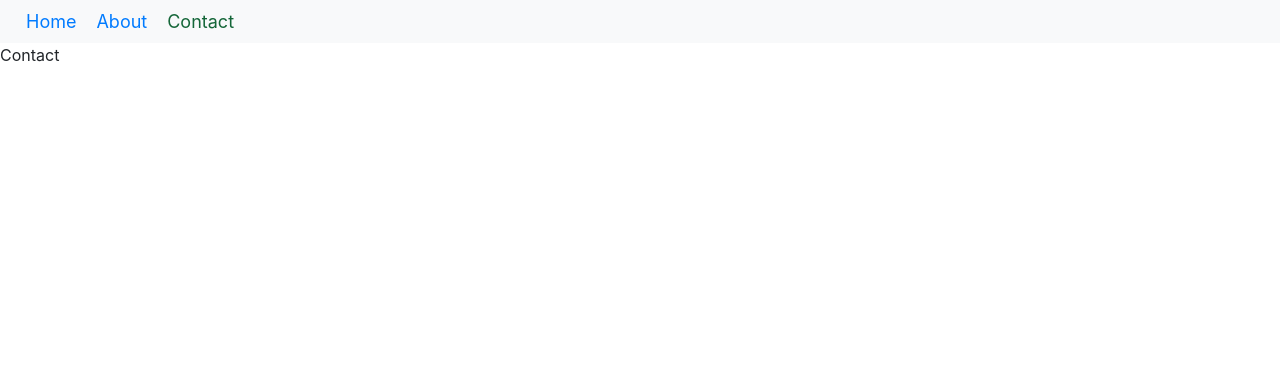
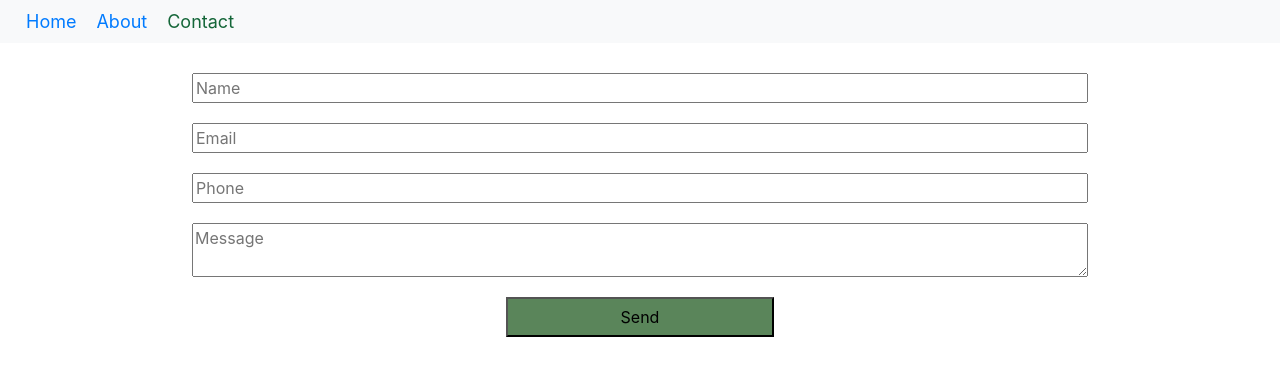
Before and after one commit to araksya97/Future_Project, a React (Create React App) app: page /contact in a window 1280 px wide. Shown: the top 376 px of the page. Built offline with nearby package versions, Linux system fonts and the light colour scheme.

Commit message:
added contact page with hooks

```diff
--- a/src/components/pages/Contact/Contact.jsx
+++ b/src/components/pages/Contact/Contact.jsx
@@ -1,8 +1,71 @@
-import React from 'react';
+import React, { useState } from 'react';
+import styles from './ContactStyle.module.css'
 
-export default function About() {
 
+const defaultValues = {
+    name: '',
+    email: '',
+    phone: '',
+    message: ''
+};
+export default function Contact() {
+    const [values, setValues] = useState(defaultValues)
+
+    const handleChange = (event) => {
+        const { name, value } = event.target
+        setValues({
+            ...values,
+            [name]: value,
+        });
+    };
+    const send = () => {
+        if (values === defaultValues) {
+            return;
+        }
+        console.log(values);
+
+        setValues(defaultValues);
+    };
     return (
-       <div>Contact</div>
+        <div className={styles.form}>
+            <input
+                className={styles.formElem}
+                type='text'
+                name='name'
+                value={values.name}
+                placeholder='Name'
+                onChange={handleChange}
+            />
+            <input
+                className={styles.formElem}
+                type='email'
+                name='email'
+                value={values.email}
+                placeholder='Email'
+                onChange={handleChange}
+            />
+            <input
+                className={styles.formElem}
+                type='phone'
+                name='phone'
+                value={values.phone}
+                placeholder='Phone'
+                onChange={handleChange}
+            />
+            <textarea
+                className={styles.formElem}
+                name='message'
+                value={values.message}
+                placeholder='Message'
+                onChange={handleChange}
+            >
+            </textarea>
+            <button
+                className={styles.formButton}
+                onClick={send}
+            >
+                Send
+            </button>
+        </div>
     )
 };
--- /dev/null
+++ b/src/components/pages/Contact/ContactStyle.module.css
@@ -0,0 +1,17 @@
+.form {
+    width: 70%;
+    margin: 20px auto;
+    display: flex;
+    flex-flow: column;
+    justify-content: center;
+}
+.formElem {
+    margin: 10px 0;
+}
+
+.formButton{
+    width: 30%;
+    height: 40px;
+    margin: 10px auto;
+    background-color: rgb(90, 133, 90);
+}
```
